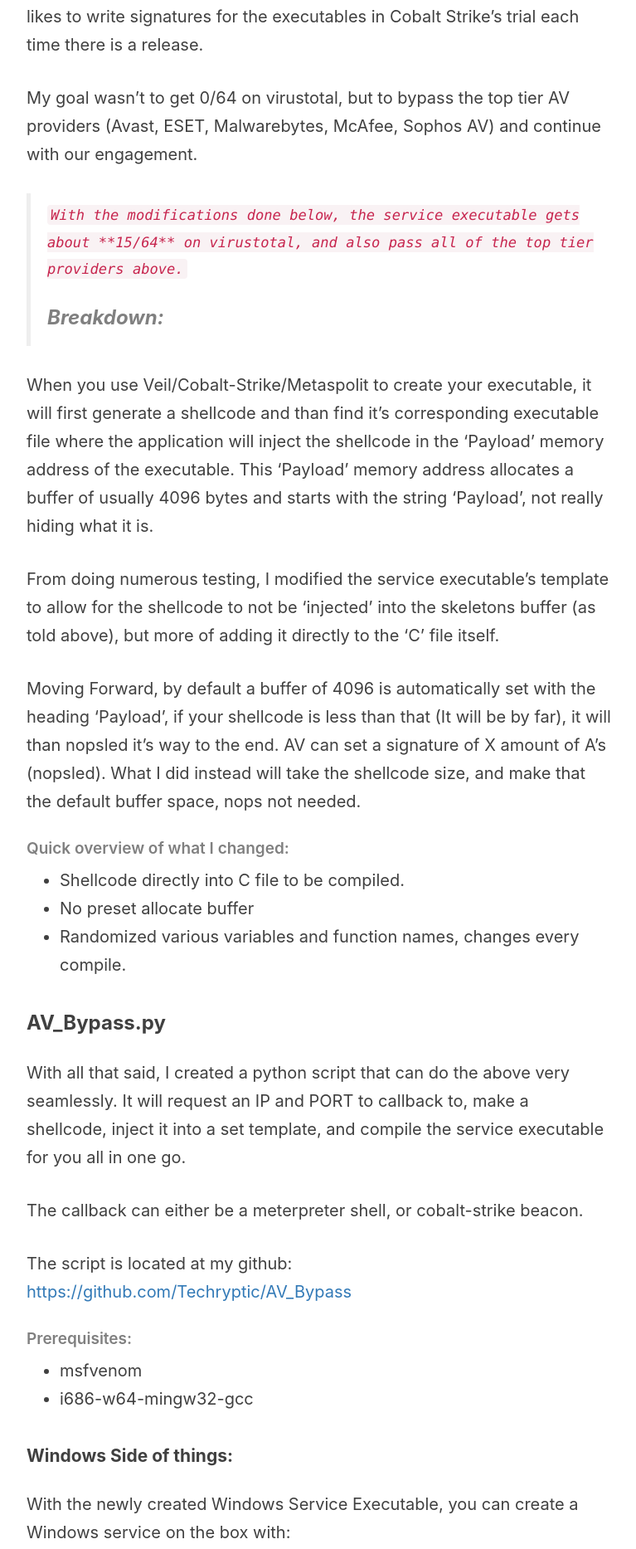
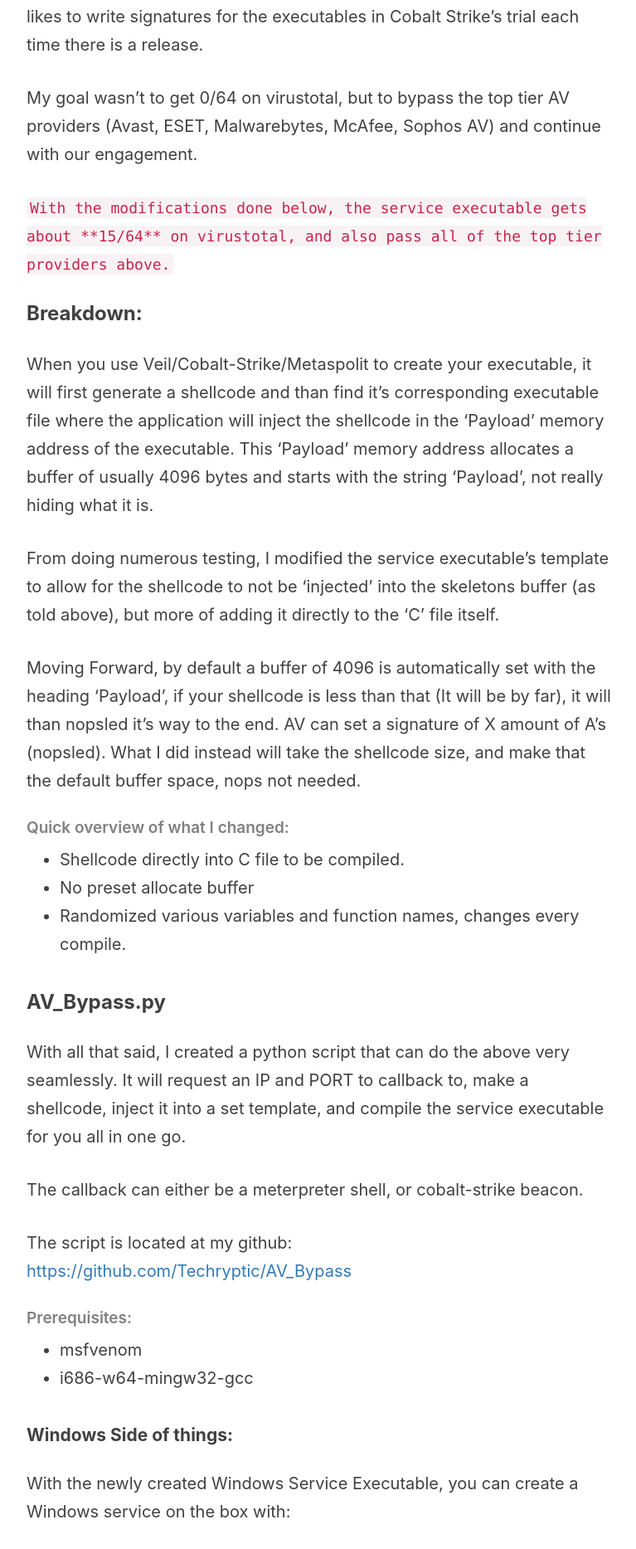
Before and after one commit to Techryptic/Techryptic.github.io, a Jekyll site: the page built from _posts/2018-07-17-Red-Team-Nightmare-(AV Bypass).markdown, in a window 1280 px wide. Shown: the part 1196-3063 px from the top of the page at 83% size, without its empty margins (233-1000 px from the left). Built offline with Jekyll 4.4.1, drawn with Linux system fonts in a browser that asks for light colours; nearby versions of some CDN libraries; comment, search, counter and statistics services are not loaded.

```diff
--- a/_posts/2018-07-17-Red-Team-Nightmare-(AV Bypass).markdown
+++ b/_posts/2018-07-17-Red-Team-Nightmare-(AV Bypass).markdown
@@ -21,7 +21,8 @@ The usual top applications would be veil-framework or cobalt-strike. The issue w
 
 My goal wasn't to get 0/64 on virustotal, but to bypass the top tier AV providers (Avast, ESET, Malwarebytes, McAfee, Sophos AV) and continue with our engagement.
 
->`With the modifications done below, the service executable gets about **15/64** on virustotal, and also pass all of the top tier providers above.`
+`With the modifications done below, the service executable gets about **15/64** on virustotal, and also pass all of the top tier providers above.`
+
 ### Breakdown:
 
 When you use Veil/Cobalt-Strike/Metaspolit to create your executable, it will first generate a shellcode and than find it's corresponding executable file where the application will inject the shellcode in the 'Payload' memory address of the executable. This 'Payload' memory address allocates a buffer of usually 4096 bytes and starts with the string 'Payload', not really hiding what it is.
```
